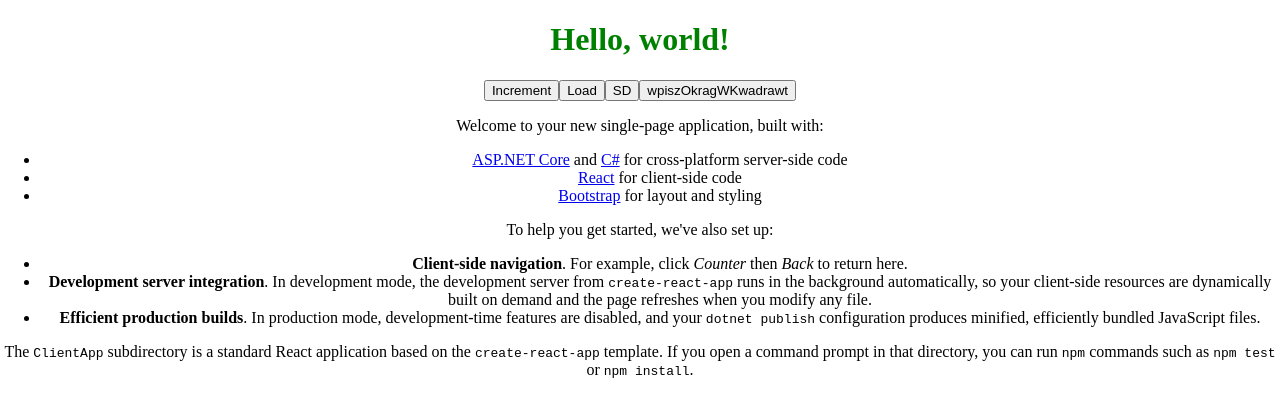
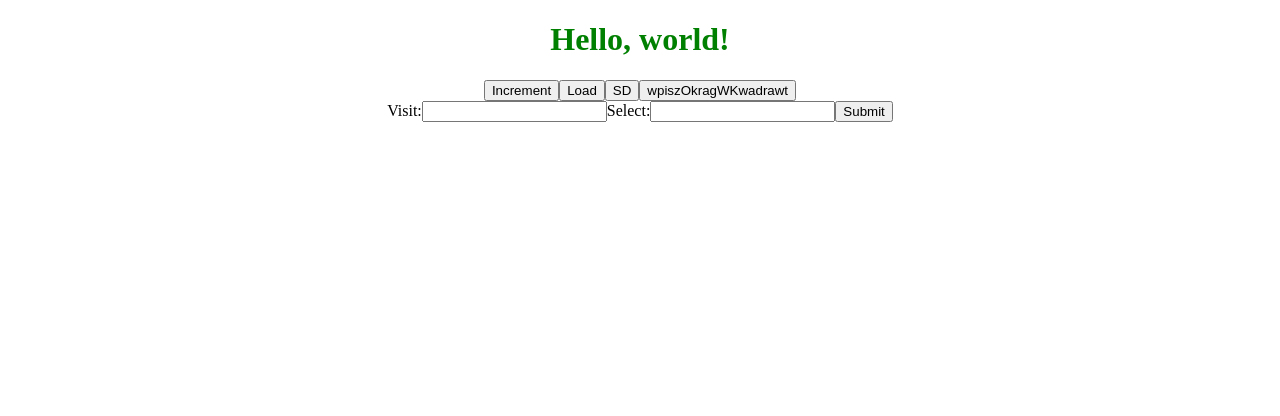
Before and after one commit to detoix/yamnick, a React app in the folder Web/: page / in a window 1280 px wide. Shown: the top 416 px of the page. Built offline with nearby package versions, Linux system fonts and the light colour scheme; no server answers.

Commit message:
add form for crawling on web and make dev server run with sockets

```diff
--- a/Web/src/client/components/Home.js
+++ b/Web/src/client/components/Home.js
@@ -7,12 +7,16 @@
   constructor(props) {
       super(props)
       this.state = {
-        socket: socketIOClient(this.props.location)
+        socket: socketIOClient(this.props.location),
+        visit: '',
+        selector: ''
       }
+      this.handleSubmit = this.handleSubmit.bind(this);
       this.tell = this.tell.bind(this)
       this.receive = this.receive.bind(this)
       this.state.socket.on("response_received", data => this.receive(data))
       this.state.socket.on("event", data => this.receive(data))
+
   }
 
   tell() {
@@ -46,6 +50,25 @@
     console.log(data)
   }
 
+  handleSubmit(event) {
+    event.preventDefault();
+
+    let crawlRequest = {
+      crawlCommand:
+      {
+        visit: this.state.visit,
+        spiders:
+        [
+          {
+            selector: this.state.selector,
+            tag: "data"
+          }
+        ]
+      }
+    }
+    this.state.socket.emit("query_issued", JSON.stringify(crawlRequest))
+  }
+
   render() {
     return (
       <div>
@@ -54,19 +77,17 @@
             <button onClick={this.load}>Load</button>
             <button onClick={this.sd}>SD</button>
             <button onClick={this.wpiszOkragWKwadrawt}>wpiszOkragWKwadrawt</button>
-        <p>Welcome to your new single-page application, built with:</p>
-        <ul>
-          <li><a href='https://get.asp.net/'>ASP.NET Core</a> and <a href='https://msdn.microsoft.com/en-us/library/67ef8sbd.aspx'>C#</a> for cross-platform server-side code</li>
-          <li><a href='https://facebook.github.io/react/'>React</a> for client-side code</li>
-          <li><a href='http://getbootstrap.com/'>Bootstrap</a> for layout and styling</li>
-        </ul>
-        <p>To help you get started, we've also set up:</p>
-        <ul>
-          <li><strong>Client-side navigation</strong>. For example, click <em>Counter</em> then <em>Back</em> to return here.</li>
-          <li><strong>Development server integration</strong>. In development mode, the development server from <code>create-react-app</code> runs in the background automatically, so your client-side resources are dynamically built on demand and the page refreshes when you modify any file.</li>
-          <li><strong>Efficient production builds</strong>. In production mode, development-time features are disabled, and your <code>dotnet publish</code> configuration produces minified, efficiently bundled JavaScript files.</li>
-        </ul>
-        <p>The <code>ClientApp</code> subdirectory is a standard React application based on the <code>create-react-app</code> template. If you open a command prompt in that directory, you can run <code>npm</code> commands such as <code>npm test</code> or <code>npm install</code>.</p>
+            <form onSubmit={this.handleSubmit}>
+              <label>
+                Visit:
+                <input type="text" value={this.state.visit} onChange={e => this.setState({visit: e.target.value})} />
+              </label>
+              <label>
+                Select:
+                <input type="text" value={this.state.selector} onChange={e => this.setState({selector: e.target.value})} />
+              </label>
+              <input type="submit" value="Submit" />
+            </form>
       </div>
     );
   }
--- a/Web/webpack.config.js
+++ b/Web/webpack.config.js
@@ -35,7 +35,7 @@
     port: 3000,
     open: true,
     proxy: {
-      '/api': 'http://localhost:8080'
+      '/': 'http://localhost:8080'
     }
   },
   plugins: [
```
Also changed, not shown: 2 other files (tests, documents, lock files or other folders).
